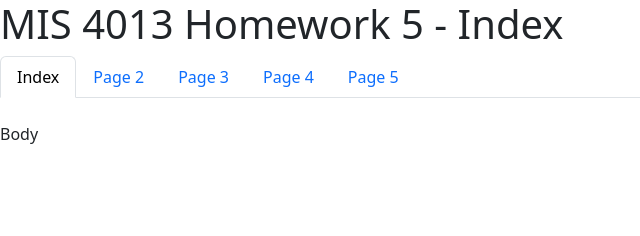
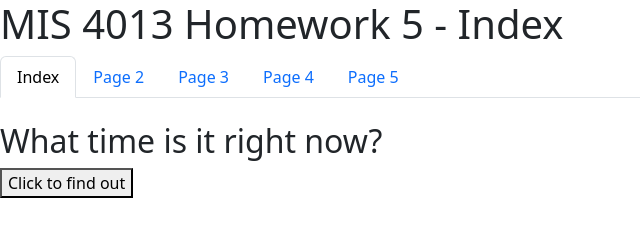
Before and after one commit to BryanY159/MIS4013_HW5, a plain HTML site: page index.html in a window 1280 px wide. Shown: the whole page, without its empty margins (0-640 px from the left). Drawn offline with nearby package versions, Linux system fonts and the light colour scheme.

Commit message:
Update index.html

```diff
--- a/index.html
+++ b/index.html
@@ -28,7 +28,11 @@
     </ul>
   </br>
 
-<p>Body</p>
+  <h2>What time is it right now?</h2>
+
+  <button type="button" onclick="document.getElementById('demo').innerHTML = Date()"> Click to find out </button>
+
+  <p id="demo"></p>
 
     <script src="https://cdn.jsdelivr.net/npm/bootstrap@5.3.3/dist/js/bootstrap.bundle.min.js" integrity="sha384-YvpcrYf0tY3lHB60NNkmXc5s9fDVZLESaAA55NDzOxhy9GkcIdslK1eN7N6jIeHz" crossorigin="anonymous"></script>
   </body>
```
